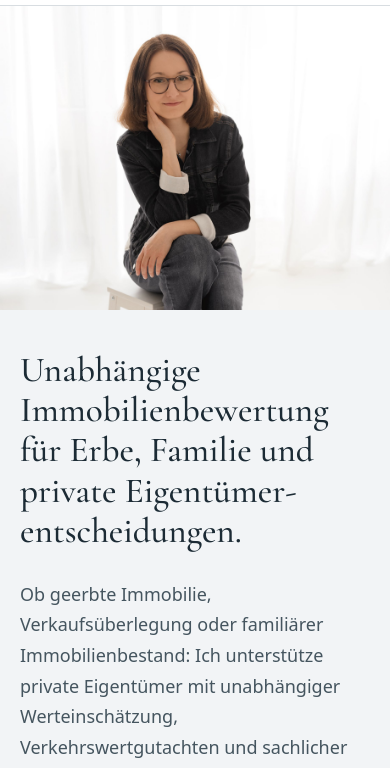
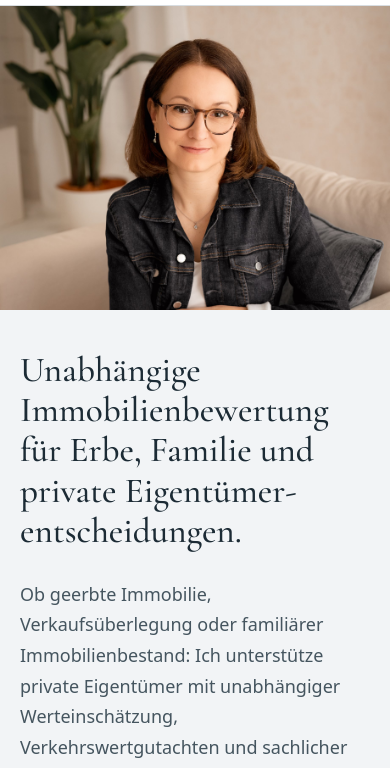
Before and after one commit to katrinworkert-lab/katrin-workert-website, an Astro site: page / in a window 390 px wide. Shown: the part 67-835 px from the top of the page. Built offline with nearby package versions, Linux system fonts and the light colour scheme; Astro itself is replaced by a stand-in of ours.

Commit message:
Fotos getauscht: Sofabild im Startbereich, Porträt bei Über mich
Co-Authored-By: Claude Fable 5.2 <noreply@anthropic.com>
Claude-Session: https://claude.ai/code/session_01H8WfLHyQ6Lozt7HHayJSDv

```diff
--- a/src/pages/index.astro
+++ b/src/pages/index.astro
@@ -1,8 +1,8 @@
 ---
 import { Image } from 'astro:assets';
 import Base from '../layouts/Base.astro';
-import hocker from '../assets/fotos/hocker.jpg';
-import sessel from '../assets/fotos/sessel.jpg';
+import sofa from '../assets/fotos/sofa.jpg';
+import portraet from '../assets/fotos/portraet.jpg';
 import schreibtischBuch from '../assets/fotos/schreibtisch-buch.jpg';
 import badge from '../assets/dia-badge.png';
 
@@ -75,7 +75,7 @@ const schema = {
         </div>
       </div>
       <div class="hero-photo">
-        <Image src={hocker} alt="Katrin Workert, sitzend vor hellem Hintergrund" widths={[640, 960, 1280, 1840]} sizes="(max-width: 62rem) 100vw, 45vw" loading="eager" fetchpriority="high" quality={72} />
+        <Image src={sofa} alt="Katrin Workert, auf einem hellen Sofa sitzend" widths={[640, 960, 1280, 1840]} sizes="(max-width: 62rem) 100vw, 45vw" loading="eager" fetchpriority="high" quality={72} />
       </div>
     </div>
   </section>
@@ -299,7 +299,7 @@ const schema = {
         </div>
       </div>
       <div class="ueber-photo">
-        <Image src={sessel} alt="Porträt von Katrin Workert, in einem hellen Sessel sitzend" widths={[480, 720, 960, 1280]} sizes="(max-width: 62rem) 28rem, 42vw" quality={72} />
+        <Image src={portraet} alt="Porträt von Katrin Workert" widths={[480, 720, 960, 1280]} sizes="(max-width: 62rem) 28rem, 42vw" quality={72} />
       </div>
     </div>
   </section>
--- a/src/styles/global.css
+++ b/src/styles/global.css
@@ -76,7 +76,7 @@ p { text-wrap: pretty; }
 .hero-kern { margin-top: 1.75rem; font-family: var(--serif); font-style: italic; font-weight: 500; font-size: clamp(1.4rem, 1.2rem + 0.7vw, 1.7rem); line-height: 1.4; max-width: 23em; padding-left: 1.25rem; border-left: 2px solid var(--gold); }
 .hero-actions { margin-top: 2.25rem; display: flex; flex-wrap: wrap; gap: 1rem; }
 .hero-photo { position: relative; min-height: 38rem; background: var(--white); }
-.hero-photo img { position: absolute; inset: 0; width: 100%; height: 100%; object-fit: cover; object-position: 50% 14%; }
+.hero-photo img { position: absolute; inset: 0; width: 100%; height: 100%; object-fit: cover; object-position: 50% 18%; }
 
 /* Qualifikationsnachweis */
 .nachweis { background: linear-gradient(135deg, #243442 0%, #1C2B35 60%, #162229 100%); color: var(--white); }
@@ -140,7 +140,7 @@ p { text-wrap: pretty; }
 .ueber { background: var(--paper); }
 .ueber-grid { display: grid; grid-template-columns: minmax(0, 6fr) minmax(0, 5fr); gap: clamp(2rem, 6vw, 5.5rem); align-items: start; }
 .ueber-photo { position: sticky; top: 6.5rem; }
-.ueber-photo img { width: 100%; aspect-ratio: 4 / 5; object-fit: cover; object-position: 50% 12%; }
+.ueber-photo img { width: 100%; aspect-ratio: 4 / 5; object-fit: cover; object-position: 40% 50%; }
 .ueber-titel { margin-top: 0.75rem; padding-bottom: 1.75rem; border-bottom: 1px solid var(--line); color: var(--ink-2); font-size: 1rem; }
 .ueber-text { margin-top: 1.75rem; display: grid; gap: 1.15rem; color: var(--ink-2); }
 .quali { margin-top: 2.5rem; }
@@ -192,7 +192,7 @@ p { text-wrap: pretty; }
   .site-header nav a.nav-kontakt { margin-top: 1rem; text-align: center; padding: 0.9rem 1.2rem; }
   .hero-grid { grid-template-columns: minmax(0, 1fr); }
   .hero-photo { order: -1; min-height: 0; height: clamp(19rem, 78vw, 34rem); }
-  .hero-photo img { object-position: 50% 12%; }
+  .hero-photo img { object-position: 50% 16%; }
   .hero-text { padding: 2.5rem var(--gutter) 3.25rem; }
   .nachweis-grid { grid-template-columns: auto minmax(0, 1fr); }
   .nachweis-neben { grid-column: 1 / -1; grid-template-columns: repeat(2, minmax(0, 1fr)); padding-top: 1.5rem; border-top: 1px solid rgba(255, 255, 255, 0.16); }
```
Also changed, not shown: src/assets/fotos/hocker.jpg (deleted), src/assets/fotos/portraet.jpg (added), src/assets/fotos/sessel.jpg (deleted), src/assets/fotos/sofa.jpg (added).
